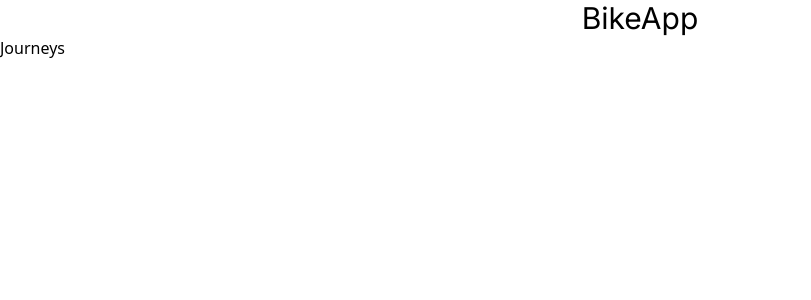
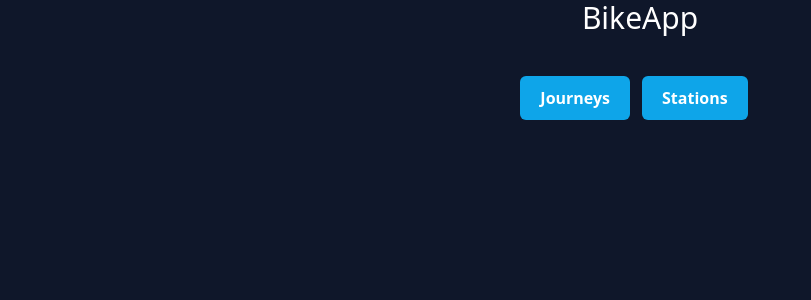
Before and after one commit to lauri-ra/BikeApp, a Next.js app: page / in a window 1280 px wide. Shown: the top 300 px of the page, without its empty margins (0-811 px from the left). Built offline with nearby package versions, Linux system fonts and the light colour scheme.

Commit message:
Updated journeylist page + styling

```diff
--- a/src/pages/index.tsx
+++ b/src/pages/index.tsx
@@ -1,8 +1,5 @@
 import Head from 'next/head';
 import Link from 'next/link';
-import { Inter } from '@next/font/google';
-
-const inter = Inter({ subsets: ['latin'] });
 
 export default function Home() {
 	return (
@@ -10,10 +7,21 @@ export default function Home() {
 			<Head>
 				<title>BikeApp</title>
 			</Head>
-			<main className={inter.className}>
+			<main className='h-screen bg-slate-900 text-white'>
 				<div className='flex justify-center text-3xl'>BikeApp</div>
+				<div className='flex justify-center pt-10'>
+					<Link href='/journeys'>
+						<button className='mr-3 rounded-md bg-sky-500 px-5 py-2.5 font-semibold text-white hover:bg-sky-400'>
+							Journeys
+						</button>
+					</Link>
+					<Link href='#'>
+						<button className='mr-3 rounded-md bg-sky-500 px-5 py-2.5 font-semibold text-white hover:bg-sky-400'>
+							Stations
+						</button>
+					</Link>
+				</div>
 			</main>
-			<Link href='/JourneyList'>Journeys</Link>
 		</>
 	);
 }
--- /dev/null
+++ b/src/pages/journeys.tsx
@@ -0,0 +1,54 @@
+import { InferGetStaticPropsType } from 'next';
+import { prisma } from 'prisma/connectPrisma';
+import { Journey } from 'types';
+
+export default function Journeys({ journeyList }: InferGetStaticPropsType<typeof getStaticProps>) {
+	return (
+		<div className='h-screen bg-slate-900 text-white'>
+			<div className='flex justify-center pt-5 text-3xl'>Journeys</div>
+
+			<div className='flex justify-center py-12'>
+				<form>
+					<input
+						placeholder='Search...'
+						className='block w-60 rounded-lg border border-gray-600 bg-gray-700 p-2 text-center text-sm text-gray-900 hover:bg-gray-600'
+					></input>
+				</form>
+			</div>
+
+			<div className='relative mx-8 overflow-x-auto rounded-lg ring-1 ring-slate-600'>
+				<table className='w-full table-auto content-center text-left'>
+					<thead className='bg-slate-600 text-xs font-thin uppercase'>
+						<tr>
+							<th className='px-6 py-3'>Departure station</th>
+							<th className='px-6 py-3'>Return station</th>
+							<th className='px-6 py-3'>Covered distance (km)</th>
+							<th className='px-6 py-3'>Duration (min)</th>
+						</tr>
+					</thead>
+					<tbody>
+						{journeyList.map((journey) => (
+							<tr key={journey.id} className='hover:bg-slate-800'>
+								<td className='px-6 py-2'>{journey.departure_station_name}</td>
+								<td className='px-6 py-2'>{journey.return_station_name}</td>
+								<td className='px-6 py-2'>{(journey.covered_distance_m / 1000).toFixed(2)}</td>
+								<td className='px-6 py-2'>{(journey.duration_s / 60).toFixed(0)}</td>
+							</tr>
+						))}
+					</tbody>
+				</table>
+			</div>
+		</div>
+	);
+}
+
+export async function getStaticProps() {
+	const res: Journey[] = await prisma.journeys.findMany();
+
+	// Stringify the response, since getStaticProps doesnt allow passing objects like Date
+	const journeyList: Journey[] = JSON.parse(JSON.stringify(res));
+
+	return {
+		props: { journeyList },
+	};
+}
```
